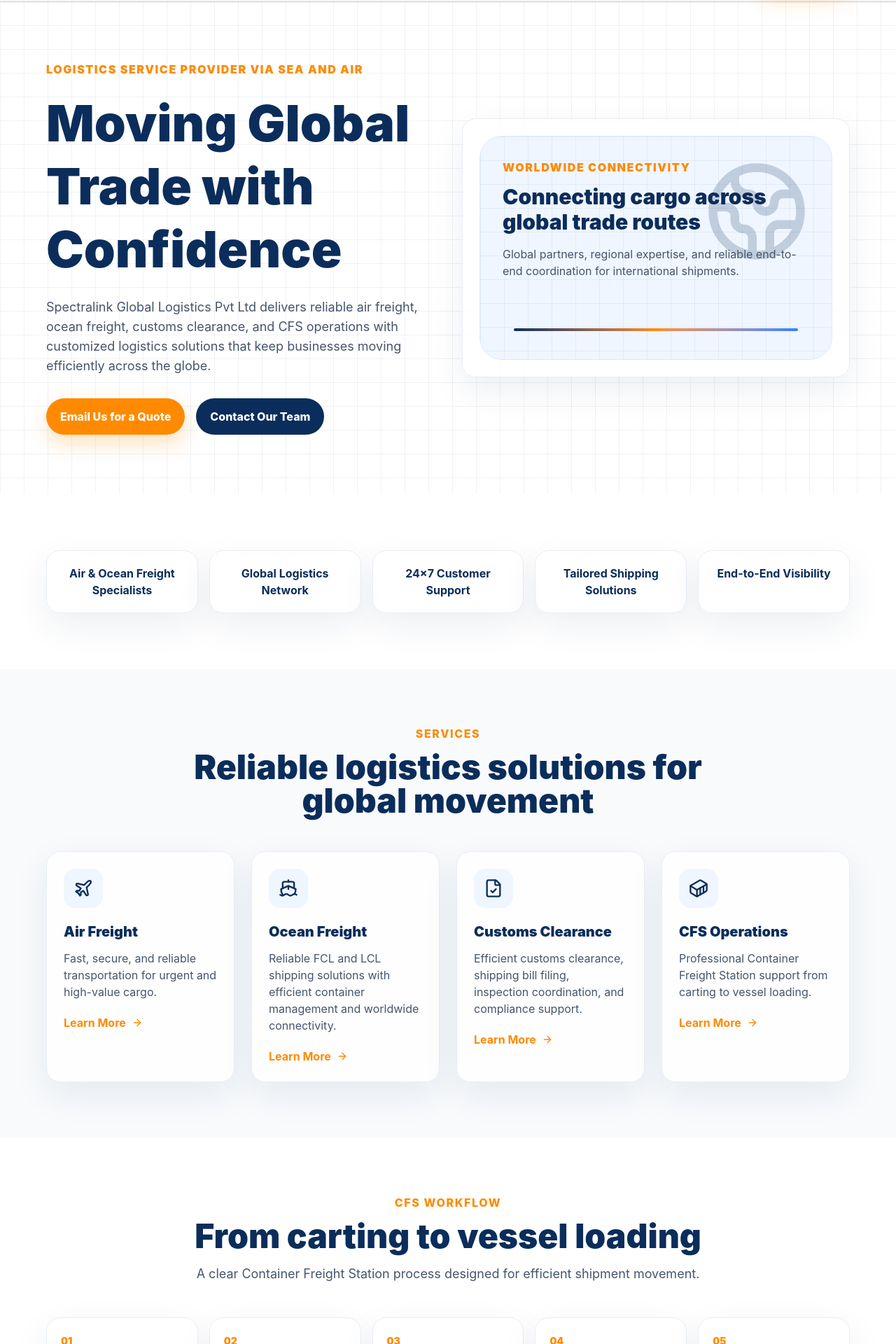
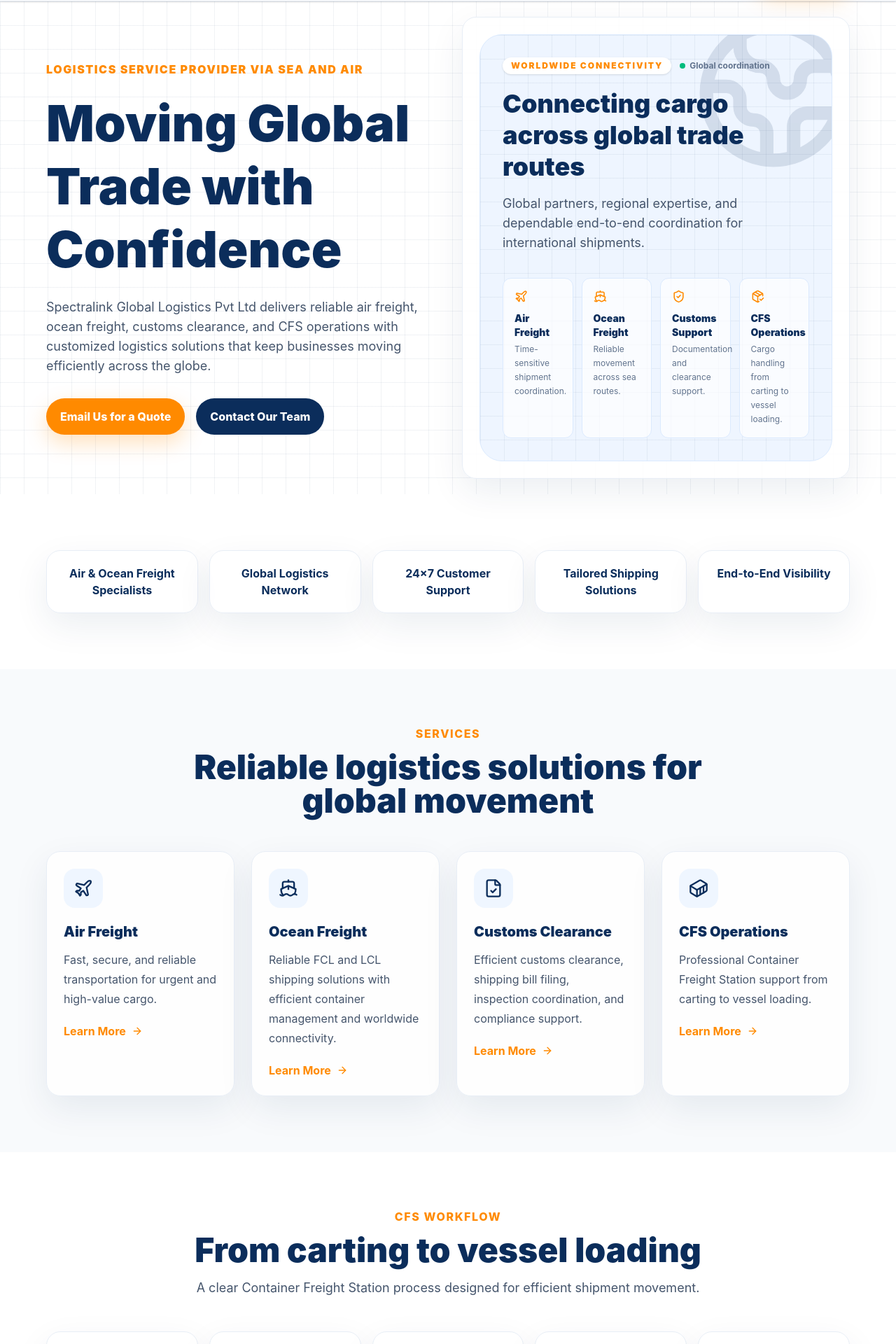
Before and after one commit to spectralinkglobal/spectralinkglobal.github.io, a React (Vite) app: page / in a window 1280 px wide. Shown: the part 79-1999 px from the top of the page at 70% size. Built offline with nearby package versions, Linux system fonts and the light colour scheme.

Commit message:
Contact updated

```diff
--- a/src/components/Sections.tsx
+++ b/src/components/Sections.tsx
@@ -1,12 +1,236 @@
 import { motion } from 'framer-motion';
 import { Link } from 'react-router-dom';
-import { ArrowRight, CheckCircle2, Globe2 } from 'lucide-react';
+import {
+  ArrowRight,
+  CheckCircle2,
+  Globe2,
+  PackageCheck,
+  Plane,
+  Ship,
+  ShieldCheck,
+} from 'lucide-react';
+
 import { cfsSteps, services, whyChoose } from '../data/site';
 
-export const fade = { initial:{opacity:0,y:24}, whileInView:{opacity:1,y:0}, viewport:{once:true}, transition:{duration:.6} };
-export function SectionTitle({eyebrow,title,text}:{eyebrow:string;title:string;text?:string}){return <motion.div {...fade} className="mx-auto mb-12 max-w-3xl text-center"><p className="font-extrabold uppercase tracking-widest text-[#FF8A00]">{eyebrow}</p><h2 className="mt-3 text-3xl md:text-5xl font-black text-[#0B2D5B]">{title}</h2>{text&&<p className="mt-4 text-lg text-slate-600">{text}</p>}</motion.div>}
-export function ServiceCards(){return <div className="grid gap-6 md:grid-cols-2 lg:grid-cols-4">{services.map((s,i)=>{const Icon=s.icon;return <motion.article {...fade} transition={{duration:.5,delay:i*.05}} className="card p-6 hover:-translate-y-2 transition" key={s.title}><div className="mb-5 grid h-14 w-14 place-items-center rounded-2xl bg-blue-50 text-[#0B2D5B]"><Icon size={28}/></div><h3 className="text-xl font-black text-[#0B2D5B]">{s.title}</h3><p className="mt-3 text-slate-600">{s.text}</p><Link to="/contact" className="mt-5 inline-flex items-center gap-2 font-bold text-[#FF8A00]">Learn More <ArrowRight size={16}/></Link></motion.article>})}</div>}
-export function WhyChoose(){return <div className="grid gap-5 md:grid-cols-2 lg:grid-cols-3">{whyChoose.map(([t,d,Icon]:any,i)=><motion.div {...fade} transition={{duration:.5,delay:i*.03}} className="card p-6" key={t}><Icon className="text-[#FF8A00]"/><h3 className="mt-4 font-black text-xl text-[#0B2D5B]">{t}</h3><p className="mt-2 text-slate-600">{d}</p></motion.div>)}</div>}
-export function CFSTimeline(){return <div className="grid gap-4 md:grid-cols-2 lg:grid-cols-5">{cfsSteps.map((step,i)=><motion.div {...fade} transition={{delay:i*.04}} className="card p-5" key={step}><span className="text-sm font-black text-[#FF8A00]">{String(i+1).padStart(2,'0')}</span><h3 className="mt-2 font-black text-[#0B2D5B]">{step}</h3></motion.div>)}</div>}
-export function Values(){const vals=['Customer Commitment','Quality','Integrity','Teamwork','Personal Accountability'];return <div className="grid gap-5 md:grid-cols-5">{vals.map(v=><div className="card p-5 text-center" key={v}><CheckCircle2 className="mx-auto text-[#FF8A00]"/><h3 className="mt-3 font-black text-[#0B2D5B]">{v}</h3><p className="mt-2 text-sm text-slate-600">Reliable standards, transparent work, and ownership in every commitment.</p></div>)}</div>}
-export function WorldMapVisual(){return <div className="relative overflow-hidden rounded-[2rem] border border-blue-100 bg-blue-50 map-grid p-8 min-h-[320px]"><Globe2 className="absolute right-8 top-8 text-[#0B2D5B] opacity-20" size={150}/><div className="relative z-10 max-w-md"><p className="text-[#FF8A00] font-black uppercase tracking-widest">Worldwide Connectivity</p><h3 className="mt-3 text-3xl font-black text-[#0B2D5B]">Connecting cargo across global trade routes</h3><p className="mt-4 text-slate-600">Global partners, regional expertise, and reliable end-to-end coordination for international shipments.</p></div><div className="absolute bottom-10 left-12 right-12 h-1 bg-gradient-to-r from-[#0B2D5B] via-[#FF8A00] to-blue-500 rounded-full"/></div>}
+export const fade = {
+  initial: { opacity: 0, y: 24 },
+  whileInView: { opacity: 1, y: 0 },
+  viewport: { once: true },
+  transition: { duration: 0.6 },
+};
+
+type SectionTitleProps = {
+  eyebrow: string;
+  title: string;
+  text?: string;
+};
+
+export function SectionTitle({
+  eyebrow,
+  title,
+  text,
+}: SectionTitleProps) {
+  return (
+    <motion.div {...fade} className="mx-auto mb-12 max-w-3xl text-center">
+      <p className="font-extrabold uppercase tracking-widest text-[#FF8A00]">
+        {eyebrow}
+      </p>
+
+      <h2 className="mt-3 text-3xl font-black text-[#0B2D5B] md:text-5xl">
+        {title}
+      </h2>
+
+      {text && <p className="mt-4 text-lg text-slate-600">{text}</p>}
+    </motion.div>
+  );
+}
+
+export function ServiceCards() {
+  return (
+    <div className="grid gap-6 md:grid-cols-2 lg:grid-cols-4">
+      {services.map((service, index) => {
+        const Icon = service.icon;
+
+        return (
+          <motion.article
+            key={service.title}
+            {...fade}
+            transition={{ duration: 0.5, delay: index * 0.05 }}
+            className="card group p-6 transition duration-300 hover:-translate-y-2 hover:shadow-xl"
+          >
+            <div className="mb-5 grid h-14 w-14 place-items-center rounded-2xl bg-blue-50 text-[#0B2D5B] transition group-hover:bg-[#0B2D5B] group-hover:text-white">
+              <Icon size={28} />
+            </div>
+
+            <h3 className="text-xl font-black text-[#0B2D5B]">
+              {service.title}
+            </h3>
+
+            <p className="mt-3 leading-7 text-slate-600">{service.text}</p>
+
+            <Link
+              to="/contact"
+              className="mt-5 inline-flex items-center gap-2 font-bold text-[#FF8A00] transition hover:gap-3"
+            >
+              Learn More
+              <ArrowRight size={16} />
+            </Link>
+          </motion.article>
+        );
+      })}
+    </div>
+  );
+}
+
+export function WhyChoose() {
+  return (
+    <div className="grid gap-5 md:grid-cols-2 lg:grid-cols-3">
+      {whyChoose.map(([title, description, Icon]: any, index) => (
+        <motion.div
+          key={title}
+          {...fade}
+          transition={{ duration: 0.5, delay: index * 0.03 }}
+          className="card p-6"
+        >
+          <Icon className="text-[#FF8A00]" />
+
+          <h3 className="mt-4 text-xl font-black text-[#0B2D5B]">
+            {title}
+          </h3>
+
+          <p className="mt-2 leading-7 text-slate-600">{description}</p>
+        </motion.div>
+      ))}
+    </div>
+  );
+}
+
+export function CFSTimeline() {
+  return (
+    <div className="grid gap-4 md:grid-cols-2 lg:grid-cols-5">
+      {cfsSteps.map((step, index) => (
+        <motion.div
+          key={step}
+          {...fade}
+          transition={{ delay: index * 0.04 }}
+          className="card p-5"
+        >
+          <span className="text-sm font-black text-[#FF8A00]">
+            {String(index + 1).padStart(2, '0')}
+          </span>
+
+          <h3 className="mt-2 font-black text-[#0B2D5B]">{step}</h3>
+        </motion.div>
+      ))}
+    </div>
+  );
+}
+
+export function Values() {
+  const values = [
+    'Customer Commitment',
+    'Quality',
+    'Integrity',
+    'Teamwork',
+    'Personal Accountability',
+  ];
+
+  return (
+    <div className="grid gap-5 md:grid-cols-5">
+      {values.map((value) => (
+        <div key={value} className="card p-5 text-center">
+          <CheckCircle2 className="mx-auto text-[#FF8A00]" />
+
+          <h3 className="mt-3 font-black text-[#0B2D5B]">{value}</h3>
+
+          <p className="mt-2 text-sm leading-6 text-slate-600">
+            Reliable standards, transparent work, and ownership in every
+            commitment.
+          </p>
+        </div>
+      ))}
+    </div>
+  );
+}
+
+export function WorldMapVisual() {
+  return (
+    <div className="map-grid relative min-h-[430px] overflow-hidden rounded-[2rem] border border-blue-100 bg-[#EEF5FF] p-6 sm:p-8">
+      <div className="absolute -right-8 -top-8 opacity-[0.12]">
+        <Globe2 size={230} className="text-[#0B2D5B]" />
+      </div>
+
+      <div className="relative z-10">
+        <div className="flex flex-wrap items-center gap-3">
+          <span className="rounded-full bg-white px-3 py-1 text-xs font-black uppercase tracking-[0.16em] text-[#FF8A00] shadow-sm">
+            Worldwide Connectivity
+          </span>
+
+          <span className="inline-flex items-center gap-1.5 text-xs font-bold text-slate-500">
+            <span className="h-2 w-2 rounded-full bg-emerald-500" />
+            Global coordination
+          </span>
+        </div>
+
+        <h3 className="mt-5 max-w-md text-3xl font-black leading-tight text-[#0B2D5B] md:text-4xl">
+          Connecting cargo across global trade routes
+        </h3>
+
+        <p className="mt-4 max-w-lg text-base leading-7 text-slate-600 md:text-lg">
+          Global partners, regional expertise, and dependable end-to-end
+          coordination for international shipments.
+        </p>
+      </div>
+
+      <div className="relative z-10 mt-9 grid gap-3 sm:grid-cols-2 lg:grid-cols-4">
+        <div className="rounded-xl border border-blue-100 bg-white/70 p-4">
+          <Plane size={19} className="text-[#FF8A00]" />
+
+          <p className="mt-3 text-sm font-black text-[#0B2D5B]">
+            Air Freight
+          </p>
+
+          <p className="mt-1 text-xs leading-5 text-slate-500">
+            Time-sensitive shipment coordination.
+          </p>
+        </div>
+
+        <div className="rounded-xl border border-blue-100 bg-white/70 p-4">
+          <Ship size={19} className="text-[#FF8A00]" />
+
+          <p className="mt-3 text-sm font-black text-[#0B2D5B]">
+            Ocean Freight
+          </p>
+
+          <p className="mt-1 text-xs leading-5 text-slate-500">
+            Reliable movement across sea routes.
+          </p>
+        </div>
+
+        <div className="rounded-xl border border-blue-100 bg-white/70 p-4">
+          <ShieldCheck size={19} className="text-[#FF8A00]" />
+
+          <p className="mt-3 text-sm font-black text-[#0B2D5B]">
+            Customs Support
+          </p>
+
+          <p className="mt-1 text-xs leading-5 text-slate-500">
+            Documentation and clearance support.
+          </p>
+        </div>
+
+        <div className="rounded-xl border border-blue-100 bg-white/70 p-4">
+          <PackageCheck size={19} className="text-[#FF8A00]" />
+
+          <p className="mt-3 text-sm font-black text-[#0B2D5B]">
+            CFS Operations
+          </p>
+
+          <p className="mt-1 text-xs leading-5 text-slate-500">
+            Cargo handling from carting to vessel loading.
+          </p>
+        </div>
+      </div>
+    </div>
+  );
+}
--- a/src/pages/Contact.tsx
+++ b/src/pages/Contact.tsx
@@ -1,2 +1,115 @@
-import SEO from '../components/SEO';import ContactForm from '../components/ContactForm';import { company } from '../data/site';
-export default function Contact(){return <><SEO title="Contact Spectralink Global Logistics Mumbai" description="Contact Spectralink Global Logistics Pvt Ltd for air freight, ocean freight, customs clearance and CFS operation inquiries." path="/contact"/><section className="section hero-bg"><div className="container grid gap-8 lg:grid-cols-2"><div><p className="font-black uppercase tracking-widest text-[#FF8A00]">Contact Us</p><h1 className="mt-3 text-4xl md:text-6xl font-black text-[#0B2D5B]">Request a logistics quote</h1><div className="mt-8 card p-6 space-y-4"><p><b>Company:</b><br/>{company.name}</p><p><b>Address:</b><br/>{company.address}</p><p><b>Phone:</b><br/><a href={`tel:${company.phone}`}>{company.phone}</a></p><p><b>Email:</b><br/><a href={`mailto:${company.email}`}>{company.email}</a></p><div className="rounded-2xl bg-slate-100 p-8 text-center text-slate-500">Google Maps Embed Placeholder</div></div></div><ContactForm/></div></section></>}
+import SEO from '../components/SEO';
+import { company } from '../data/site';
+
+const mapQuery = encodeURIComponent(
+  '1B, Michael Mansion, Plot No. 68, Road No. 7, Prabhat Colony, Santacruz East, Mumbai - 400055'
+);
+
+const mapSource = `https://www.google.com/maps?q=${mapQuery}&output=embed`;
+
+export default function Contact() {
+  return (
+    <>
+      <SEO
+        title="Contact Spectralink Global Logistics Mumbai"
+        description="Contact Spectralink Global Logistics Pvt Ltd for air freight, ocean freight, customs clearance and CFS operation inquiries."
+        path="/contact"
+      />
+
+      <section className="section hero-bg">
+        <div className="container grid items-start gap-10 lg:grid-cols-[0.85fr_1.15fr] lg:gap-16">
+          <div>
+            <p className="font-black uppercase tracking-[0.16em] text-[#FF8A00]">
+              Contact Us
+            </p>
+
+            <h1 className="mt-4 text-4xl font-black leading-tight text-[#0B2D5B] md:text-6xl">
+              Visit our Mumbai office
+            </h1>
+
+            <p className="mt-5 max-w-xl text-lg leading-8 text-slate-600">
+              Speak with our logistics team about air freight, ocean freight,
+              customs clearance, and CFS operations.
+            </p>
+
+            <div className="card mt-8 space-y-6 p-7">
+              <div>
+                <p className="text-sm font-black uppercase tracking-wider text-[#FF8A00]">
+                  Company
+                </p>
+
+                <p className="mt-2 text-lg font-bold text-[#0B2D5B]">
+                  {company.name}
+                </p>
+              </div>
+
+              <div>
+                <p className="text-sm font-black uppercase tracking-wider text-[#FF8A00]">
+                  Address
+                </p>
+
+                <p className="mt-2 max-w-md leading-7 text-slate-600">
+                  {company.address}
+                </p>
+              </div>
+
+              <div>
+                <p className="text-sm font-black uppercase tracking-wider text-[#FF8A00]">
+                  Phone
+                </p>
+
+                <a
+                  href={`tel:${company.phone}`}
+                  className="mt-2 inline-block font-bold text-[#0B2D5B] transition hover:text-[#FF8A00]"
+                >
+                  {company.phone}
+                </a>
+              </div>
+
+              <div>
+                <p className="text-sm font-black uppercase tracking-wider text-[#FF8A00]">
+                  Email
+                </p>
+
+                <a
+                  href={`mailto:${company.email}`}
+                  className="mt-2 inline-block break-all font-bold text-[#0B2D5B] transition hover:text-[#FF8A00]"
+                >
+                  {company.email}
+                </a>
+              </div>
+
+              <a
+                href={`https://www.google.com/maps/search/?api=1&query=${mapQuery}`}
+                target="_blank"
+                rel="noreferrer"
+                className="btn btn-primary mt-2 inline-flex"
+              >
+                Open in Google Maps
+              </a>
+            </div>
+          </div>
+
+          <div className="card overflow-hidden p-3 sm:p-4">
+            <div className="overflow-hidden rounded-[1.5rem] border border-slate-200">
+              <iframe
+                title="Spectralink Global Logistics office location"
+                src={mapSource}
+                className="h-[520px] w-full border-0"
+                loading="lazy"
+                referrerPolicy="no-referrer-when-downgrade"
+                allowFullScreen
+              />
+            </div>
+
+            <div className="px-3 pb-2 pt-5 sm:px-4">
+              <p className="text-sm font-semibold text-slate-500">
+                Find us at Prabhat Colony, Santacruz East, Mumbai.
+              </p>
+            </div>
+          </div>
+        </div>
+      </section>
+    </>
+  );
+}
```
